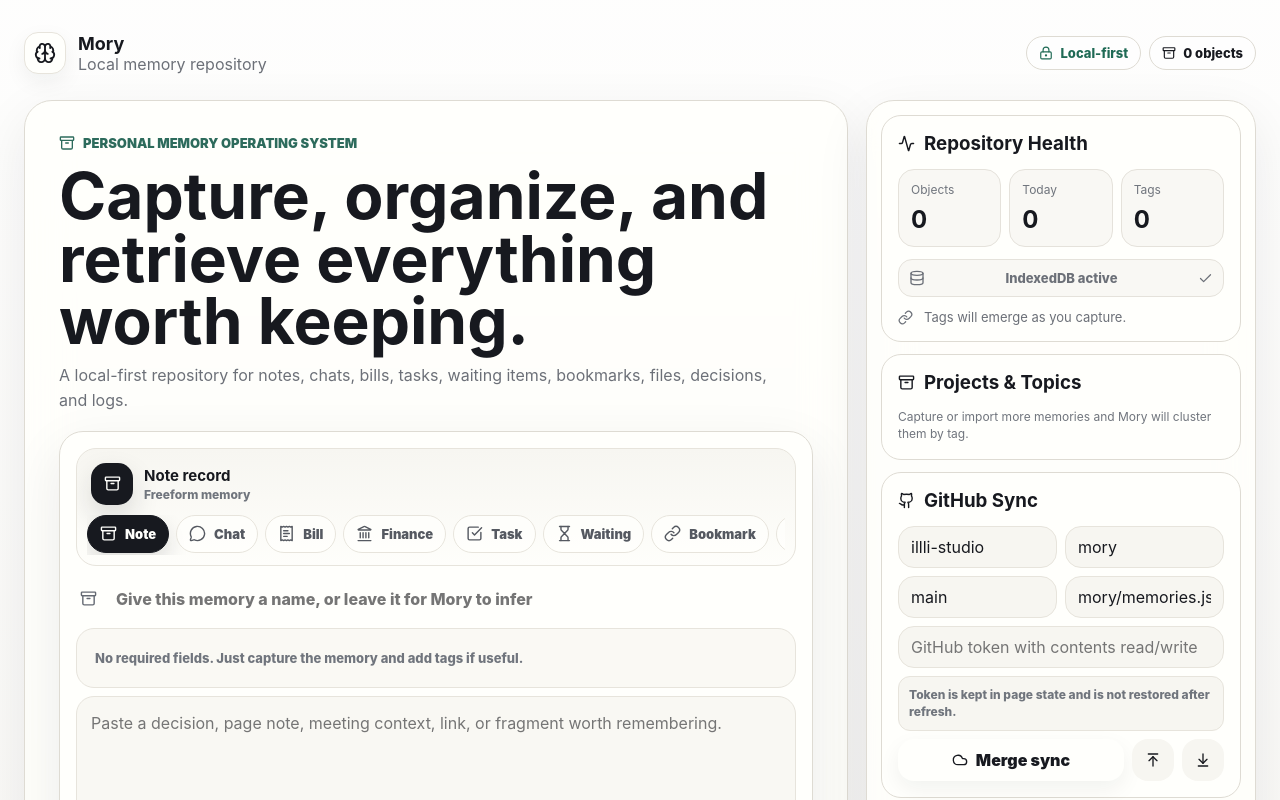
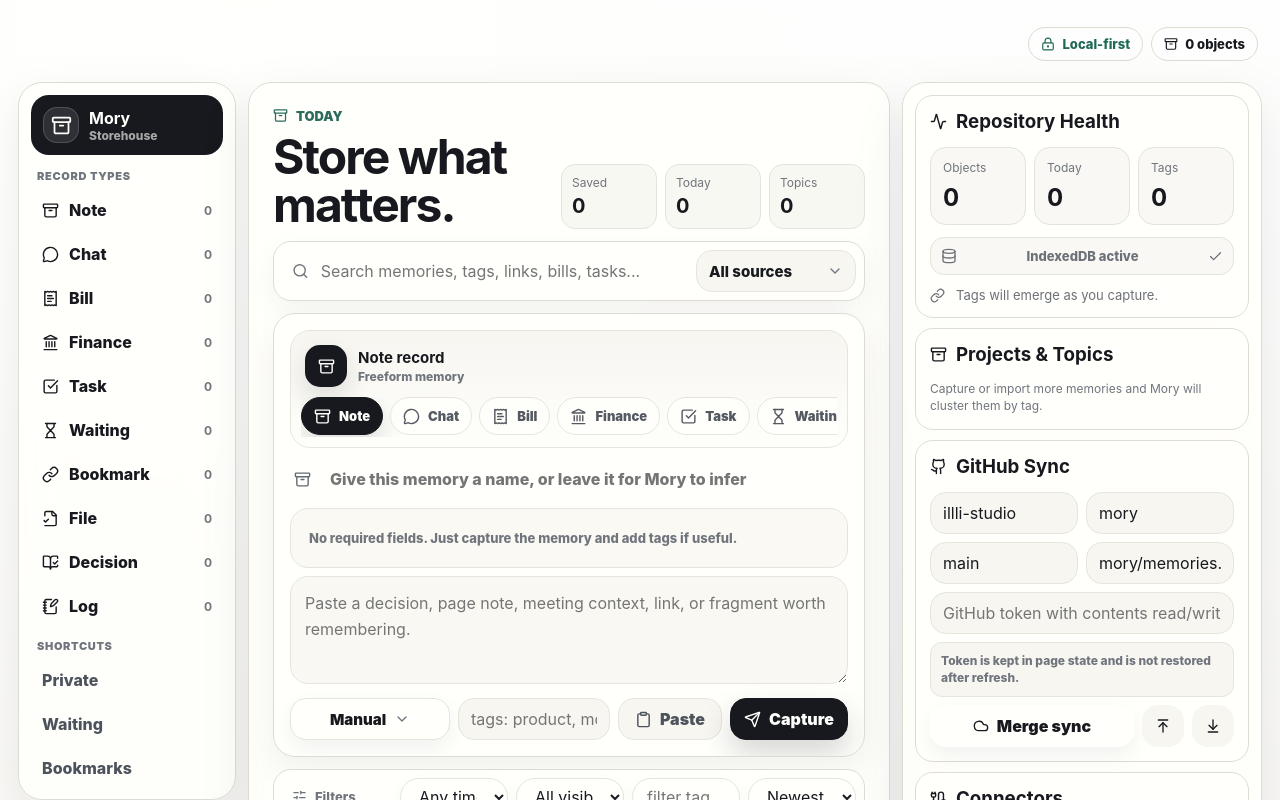
Before and after one commit to illli-studio/mory, a React (Vite) app in the folder apps/web/: page / in a window 1280 px wide. Shown: the top 800 px of the page. Built offline with nearby package versions, Linux system fonts and the light colour scheme.

Commit message:
Rework desktop app shell

```diff
--- a/apps/web/src/app.tsx
+++ b/apps/web/src/app.tsx
@@ -4,7 +4,6 @@
   Archive,
   ArrowDownToLine,
   ArrowUpToLine,
-  Brain,
   Cable,
   Check,
   ChevronDown,
@@ -78,7 +77,7 @@
       <header className="product-header">
         <div className="brand-lockup">
           <div className="brand-glyph">
-            <Brain size={22} />
+            <Archive size={22} />
           </div>
           <div>
             <strong>Mory</strong>
@@ -92,26 +91,63 @@
       </header>
 
       <section className="workspace-layout">
+        <aside className="workspace-nav" aria-label="Record type navigation">
+          <div className="nav-brand-card">
+            <div className="brand-glyph">
+              <Archive size={21} />
+            </div>
+            <div>
+              <strong>Mory</strong>
+              <span>Storehouse</span>
+            </div>
+          </div>
+          <div className="nav-section-label">Record types</div>
+          <div className="record-nav-list">
+            {recordModes.map((mode) => {
+              const count = store.memories.filter((memory) => (memory.kind ?? "note") === mode.kind).length;
+              return (
+                <button key={mode.kind} type="button" onClick={() => setQuery(mode.kind === "note" ? "" : mode.kind)}>
+                  {recordIcon(mode.kind)}
+                  <span>{mode.label}</span>
+                  <strong>{count}</strong>
+                </button>
+              );
+            })}
+          </div>
+          <div className="nav-section-label">Shortcuts</div>
+          <div className="shortcut-list">
+            <button type="button" onClick={() => setQuery("private")}>Private</button>
+            <button type="button" onClick={() => setQuery("waiting")}>Waiting</button>
+            <button type="button" onClick={() => setQuery("bookmark")}>Bookmarks</button>
+          </div>
+        </aside>
         <div className="workspace-main">
           <section className="console-main">
-          <section className="hero-copy">
+            <section className="workbench-intro">
+              <div>
                 <span className="eyebrow">
-              <Archive size={16} />
-              Personal memory operating system
+                  <Archive size={15} />
+                  Today
                 </span>
-            <h1>Capture, organize, and retrieve everything worth keeping.</h1>
-            <p>A local-first repository for notes, chats, bills, tasks, waiting items, bookmarks, files, decisions, and logs.</p>
+                <h1>Store what matters.</h1>
+              </div>
+              <div className="today-strip" aria-label="Repository summary">
+                <Metric label="Saved" value={stats.total} />
+                <Metric label="Today" value={stats.today} />
+                <Metric label="Topics" value={stats.tags.length} />
+              </div>
             </section>
 
-          <CaptureConsole />
-
-          <div className="search-row">
+            <div className="command-bar">
               <label className="search-input">
                 <Search size={18} />
-              <input value={query} onChange={(event) => setQuery(event.target.value)} placeholder="Recall by project, tag, source, phrase, or hash" />
+                <input value={query} onChange={(event) => setQuery(event.target.value)} placeholder="Search memories, tags, links, bills, tasks..." />
               </label>
               <SourceSelect value={source as MemorySource | "all"} onChange={setSource} options={sources} />
             </div>
+
+            <CaptureConsole />
+
             <AdvancedFilters />
 
             {error ? <Notice tone="bad" text={error} /> : null}
--- a/apps/web/src/styles.css
+++ b/apps/web/src/styles.css
@@ -47,25 +47,27 @@
 
 .product-shell {
   min-height: 100vh;
-  padding: 24px;
+  padding: 18px;
   background:
-    linear-gradient(180deg, rgba(255, 255, 255, 0.88), rgba(245, 244, 240, 0.72)),
+    radial-gradient(circle at 20% 0%, rgba(255, 255, 252, 0.9), transparent 34%),
+    linear-gradient(180deg, rgba(255, 255, 255, 0.9), rgba(245, 244, 240, 0.72)),
     var(--bg);
 }
 
 .product-header,
 .workspace-layout,
 .feed-section {
-  width: min(1320px, 100%);
+  width: min(1480px, 100%);
   margin: 0 auto;
 }
 
 .product-header {
-  min-height: 58px;
+  min-height: 52px;
   display: flex;
   justify-content: space-between;
   align-items: center;
-  margin-bottom: 18px;
+  margin-bottom: 12px;
+  padding: 0 4px;
 }
 
 .brand-lockup,
@@ -86,6 +88,13 @@
   gap: 12px;
 }
 
+@media (min-width: 1121px) {
+  .product-header .brand-lockup {
+    opacity: 0;
+    pointer-events: none;
+  }
+}
+
 .brand-glyph {
   width: 42px;
   height: 42px;
@@ -144,15 +153,109 @@
   position: relative;
   z-index: 5;
   display: grid;
-  grid-template-columns: minmax(0, 1fr) minmax(320px, 390px);
-  gap: 18px;
+  grid-template-columns: 218px minmax(0, 1fr) minmax(300px, 360px);
+  gap: 12px;
   align-items: start;
+}
+
+.workspace-nav {
+  position: sticky;
+  top: 14px;
+  min-width: 0;
+  border: 1px solid var(--border);
+  border-radius: 24px;
+  background: rgba(255, 255, 252, 0.82);
+  box-shadow: 0 14px 42px rgba(25, 28, 35, 0.07);
+  backdrop-filter: blur(22px);
+  padding: 12px;
+}
+
+.nav-brand-card {
+  border-radius: 18px;
+  background: var(--text);
+  color: var(--surface);
+  padding: 12px;
+  display: flex;
+  align-items: center;
+  gap: 10px;
+  margin-bottom: 14px;
+}
+
+.nav-brand-card .brand-glyph {
+  width: 36px;
+  height: 36px;
+  background: rgba(255, 255, 252, 0.1);
+  border-color: rgba(255, 255, 252, 0.16);
+  color: var(--surface);
+  box-shadow: none;
+}
+
+.nav-brand-card strong,
+.nav-brand-card span {
+  display: block;
+}
+
+.nav-brand-card span {
+  color: rgba(255, 255, 252, 0.62);
+  font-size: 12px;
+  font-weight: 760;
+}
+
+.nav-section-label {
+  margin: 14px 6px 8px;
+  color: var(--muted);
+  font-size: 11px;
+  font-weight: 950;
+  letter-spacing: 0.06em;
+  text-transform: uppercase;
+}
+
+.record-nav-list,
+.shortcut-list {
+  display: grid;
+  gap: 6px;
+}
+
+.record-nav-list button,
+.shortcut-list button {
+  min-height: 38px;
+  border: 1px solid transparent;
+  border-radius: 14px;
+  background: transparent;
+  color: var(--text);
+  display: grid;
+  align-items: center;
+  gap: 9px;
+  font-weight: 850;
+}
+
+.record-nav-list button {
+  grid-template-columns: 18px minmax(0, 1fr) auto;
+  text-align: left;
+  padding: 0 10px;
+}
+
+.record-nav-list button:hover,
+.shortcut-list button:hover {
+  border-color: var(--border-soft);
+  background: var(--surface-muted);
+}
+
+.record-nav-list strong {
+  color: var(--muted);
+  font-size: 12px;
+}
+
+.shortcut-list button {
+  justify-content: start;
+  padding: 0 10px;
+  color: #4d535c;
 }
 
 .workspace-main {
   min-width: 0;
   display: grid;
-  gap: 18px;
+  gap: 12px;
 }
 
 .console-main,
@@ -168,15 +271,16 @@
   min-width: 0;
   overflow: hidden;
   min-height: unset;
-  border-radius: 28px;
-  padding: clamp(20px, 3vw, 34px);
+  border-radius: 24px;
+  padding: clamp(16px, 2.4vw, 24px);
   display: grid;
   align-content: start;
-  gap: 18px;
-}
-
-.hero-copy {
-  max-width: 820px;
+  gap: 12px;
+}
+
+.hero-copy,
+.workbench-intro {
+  max-width: 100%;
 }
 
 .eyebrow {
@@ -190,23 +294,40 @@
   text-transform: uppercase;
 }
 
-.hero-copy h1 {
-  max-width: 760px;
-  margin: 10px 0 10px;
-  font-size: clamp(36px, 5vw, 68px);
-  line-height: 0.98;
-  letter-spacing: 0;
-}
-
-.hero-copy p {
-  max-width: 720px;
-  margin: 0;
-  font-size: 16px;
-  line-height: 1.55;
+.workbench-intro {
+  display: grid;
+  grid-template-columns: minmax(0, 1fr) auto;
+  align-items: end;
+  gap: 14px;
+}
+
+.workbench-intro h1 {
+  margin: 6px 0 0;
+  font-size: clamp(30px, 4vw, 48px);
+  line-height: 1;
+  letter-spacing: -0.04em;
+}
+
+.today-strip {
+  display: grid;
+  grid-template-columns: repeat(3, 96px);
+  gap: 8px;
+}
+
+.today-strip .metric {
+  padding: 10px;
+  border-radius: 14px;
+  background: rgba(247, 246, 241, 0.78);
+}
+
+.today-strip .metric strong {
+  margin-top: 4px;
+  font-size: 20px;
 }
 
 .capture-console,
 .search-row,
+.command-bar,
 .side-card,
 .notice,
 .memory-card,
@@ -218,9 +339,9 @@
 .capture-console {
   min-width: 0;
   overflow: hidden;
-  border-radius: 24px;
+  border-radius: 22px;
   padding: 16px;
-  box-shadow: var(--shadow-soft);
+  box-shadow: 0 12px 34px rgba(25, 28, 35, 0.06);
 }
 
 .record-mode-shell {
@@ -232,7 +353,7 @@
     linear-gradient(180deg, rgba(247, 246, 241, 0.72), rgba(255, 255, 252, 0.88)),
     var(--surface-muted);
   padding: 10px;
-  margin-bottom: 12px;
+  margin-bottom: 10px;
 }
 
 .record-mode-current {
@@ -327,6 +448,7 @@
 .capture-console textarea,
 .capture-bottom input,
 .search-row input,
+.command-bar input,
 .sync-grid input,
 .token-input {
   width: 100%;
@@ -341,7 +463,7 @@
 }
 
 .capture-console textarea {
-  min-height: 126px;
+  min-height: 108px;
   resize: vertical;
   border: 1px solid var(--border-soft);
   border-radius: 18px;
@@ -351,7 +473,7 @@
 }
 
 .capture-console textarea.chat-textarea {
-  min-height: 160px;
+  min-height: 142px;
   border-radius: 18px;
   padding: 14px;
   background:
@@ -679,12 +801,19 @@
   color: var(--text);
 }
 
-.search-row {
+.search-row,
+.command-bar {
   border-radius: 18px;
   padding: 8px;
   display: grid;
   grid-template-columns: minmax(0, 1fr) 160px;
   gap: 8px;
+}
+
+.command-bar {
+  border: 1px solid var(--border);
+  background: var(--surface);
+  box-shadow: 0 10px 30px rgba(25, 28, 35, 0.05);
 }
 
 .advanced-filters {
@@ -745,16 +874,16 @@
 
 .console-side {
   position: sticky;
-  top: 18px;
-  border-radius: 28px;
+  top: 14px;
+  border-radius: 24px;
+  padding: 12px;
+  display: grid;
+  gap: 10px;
+}
+
+.side-card {
+  border-radius: 18px;
   padding: 14px;
-  display: grid;
-  gap: 12px;
-}
-
-.side-card {
-  border-radius: 20px;
-  padding: 16px;
 }
 
 .card-title {
@@ -936,14 +1065,14 @@
 .feed-section {
   position: relative;
   z-index: 1;
-  border-radius: 28px;
-  padding: 20px;
+  border-radius: 24px;
+  padding: 16px;
 }
 
 .section-heading {
   justify-content: space-between;
-  gap: 16px;
-  margin-bottom: 16px;
+  gap: 12px;
+  margin-bottom: 12px;
 }
 
 .section-heading p {
@@ -965,17 +1094,17 @@
 
 .memory-grid {
   display: grid;
-  grid-template-columns: repeat(2, minmax(0, 1fr));
-  gap: 12px;
+  grid-template-columns: repeat(auto-fill, minmax(260px, 1fr));
+  gap: 10px;
 }
 
 .memory-card {
-  border-radius: 20px;
-  padding: 16px;
-  min-height: 250px;
+  border-radius: 18px;
+  padding: 14px;
+  min-height: 218px;
   display: grid;
   align-content: start;
-  gap: 12px;
+  gap: 10px;
 }
 
 .memory-card.selected {
@@ -1387,6 +1516,30 @@
     grid-template-columns: 1fr;
   }
 
+  .workspace-nav {
+    position: static;
+    order: -1;
+  }
+
+  .nav-brand-card {
+    display: none;
+  }
+
+  .record-nav-list {
+    display: flex;
+    overflow-x: auto;
+    padding-bottom: 4px;
+  }
+
+  .record-nav-list button {
+    flex: 0 0 auto;
+    min-width: 128px;
+  }
+
+  .shortcut-list {
+    grid-template-columns: repeat(3, minmax(0, 1fr));
+  }
+
   .console-side {
     position: static;
     order: 2;
@@ -1395,7 +1548,7 @@
 
 @media (max-width: 680px) {
   .product-shell {
-    padding: 12px;
+    padding: 8px;
   }
 
   .product-header,
@@ -1409,21 +1562,28 @@
 
   .console-main,
   .console-side,
-  .feed-section {
-    border-radius: 22px;
-  }
-
-  .hero-copy h1 {
-    font-size: 36px;
+  .feed-section,
+  .workspace-nav {
+    border-radius: 18px;
+  }
+
+  .workbench-intro {
+    grid-template-columns: 1fr;
+    align-items: start;
+  }
+
+  .workbench-intro h1 {
+    font-size: 34px;
     line-height: 1;
   }
 
-  .hero-copy p {
-    font-size: 14px;
+  .today-strip {
+    grid-template-columns: repeat(3, minmax(0, 1fr));
   }
 
   .capture-bottom,
   .search-row,
+  .command-bar,
   .sync-grid,
   .context-pack,
   .advanced-filters,
@@ -1453,7 +1613,7 @@
   }
 
   .feed-section {
-    padding: 14px;
+    padding: 12px;
   }
 
   .memory-card {
```
Lines whose indentation alone changed are shown as unchanged.
